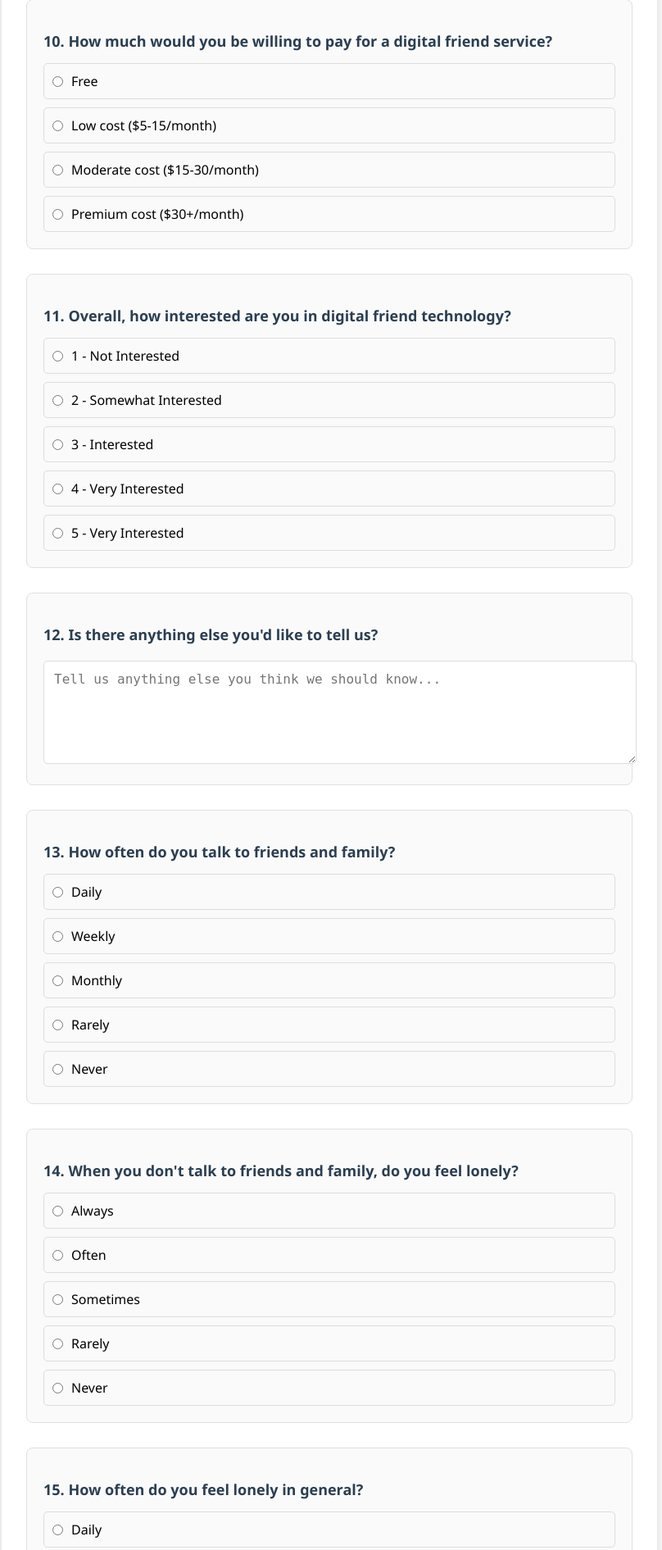
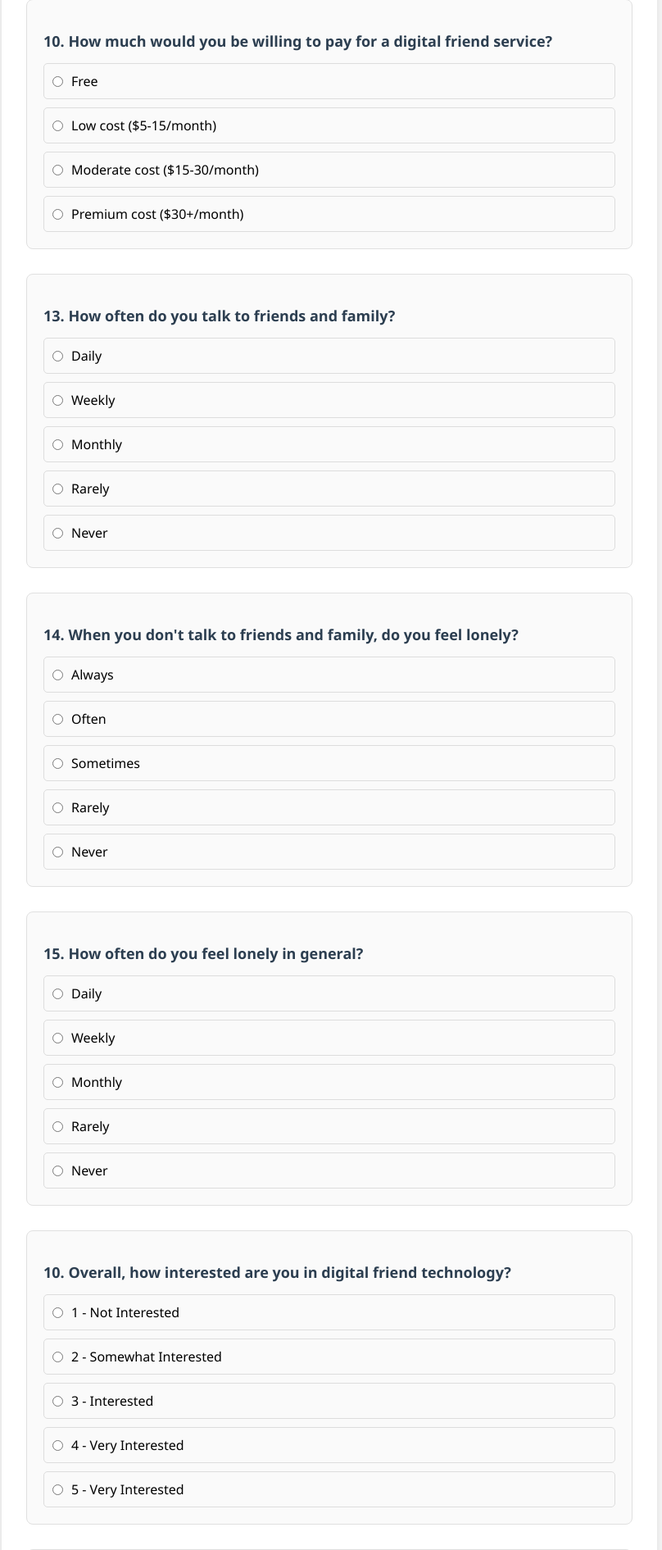
Before and after one commit to AmjA2002222/eldercaresurvey, a Flask app: page / in a window 1280 px wide. Shown: the part 3555-5446 px from the top of the page at 82% size, without its empty margins (238-1046 px from the left). Run offline with Flask 3, Linux system fonts and the light colour scheme.

Commit message:
Move Interest Level and Additional Comments to be the last two questions

```diff
--- a/translations.py
+++ b/translations.py
@@ -46,7 +46,7 @@ TRANSLATIONS = {
         'low_cost': 'Low cost ($5-15/month)',
         'moderate_cost': 'Moderate cost ($15-30/month)',
         'premium_cost': 'Premium cost ($30+/month)',
-        'interest_level': '11. Overall, how interested are you in digital friend technology?',
+        'interest_level': '10. Overall, how interested are you in digital friend technology?',
         'contact_info': '1. Contact Information',
         'contact_desc': 'We\'d like to call or email you about digital friend technology. Please give us your information if you want to learn more.',
         'name': 'Your Name:',
@@ -59,7 +59,7 @@ TRANSLATIONS = {
         'pref_email': 'Email',
         'pref_phone': 'Phone',
         'pref_text': 'Text Message',
-        'additional_comments': '12. Is there anything else you\'d like to tell us?',
+        'additional_comments': '11. Is there anything else you\'d like to tell us?',
         'comments_placeholder': 'Tell us anything else you think we should know...',
         'submit': 'Submit Survey',
         'language_selector': 'Language / Langue / اللغة',
@@ -136,7 +136,7 @@ TRANSLATIONS = {
         'low_cost': 'Coût faible (5-15€/mois)',
         'moderate_cost': 'Coût modéré (15-30€/mois)',
         'premium_cost': 'Coût premium (30€+/mois)',
-        'interest_level': '11. Globalement, à quel point êtes-vous intéressé par la technologie d\'ami numérique ?',
+        'interest_level': '10. Globalement, à quel point êtes-vous intéressé par la technologie d\'ami numérique ?',
         'contact_info': '1. Informations de Contact',
         'contact_desc': 'Nous aimerions vous appeler ou vous envoyer un email concernant la technologie d\'ami numérique. Donnez-nous vos informations si vous voulez en savoir plus.',
         'name': 'Votre Nom :',
@@ -149,7 +149,7 @@ TRANSLATIONS = {
         'pref_email': 'Email',
         'pref_phone': 'Téléphone',
         'pref_text': 'Message Texte',
-        'additional_comments': '12. Y a-t-il autre chose que vous aimeriez nous dire ?',
+        'additional_comments': '11. Y a-t-il autre chose que vous aimeriez nous dire ?',
         'comments_placeholder': 'Dites-nous tout ce que vous pensez que nous devrions savoir...',
         'submit': 'Soumettre l\'Enquête',
         'language_selector': 'Language / Langue / اللغة',
@@ -226,7 +226,7 @@ TRANSLATIONS = {
         'low_cost': 'تكلفة منخفضة (5-15$/شهر)',
         'moderate_cost': 'تكلفة معتدلة (15-30$/شهر)',
         'premium_cost': 'تكلفة عالية (30$+/شهر)',
-        'interest_level': '11. بشكل عام، ما مدى اهتمامك بتقنية الصديق الرقمي؟',
+        'interest_level': '10. بشكل عام، ما مدى اهتمامك بتقنية الصديق الرقمي؟',
         'contact_info': '1. معلومات الاتصال',
         'contact_desc': 'نود الاتصال بك أو إرسال بريد إلكتروني حول تقنية الصديق الرقمي. يرجى إعطاؤنا معلوماتك إذا كنت تريد معرفة المزيد.',
         'name': 'اسمك:',
@@ -239,7 +239,7 @@ TRANSLATIONS = {
         'pref_email': 'البريد الإلكتروني',
         'pref_phone': 'الهاتف',
         'pref_text': 'رسالة نصية',
-        'additional_comments': '12. هل هناك أي شيء آخر تود إخبارنا به؟',
+        'additional_comments': '11. هل هناك أي شيء آخر تود إخبارنا به؟',
         'comments_placeholder': 'أخبرنا بأي شيء آخر تعتقد أننا يجب أن نعرفه...',
         'submit': 'إرسال الاستطلاع',
         'language_selector': 'Language / Langue / اللغة',
```
Also changed, not shown: templates/survey_multilingual.html (+31 -31 lines).
